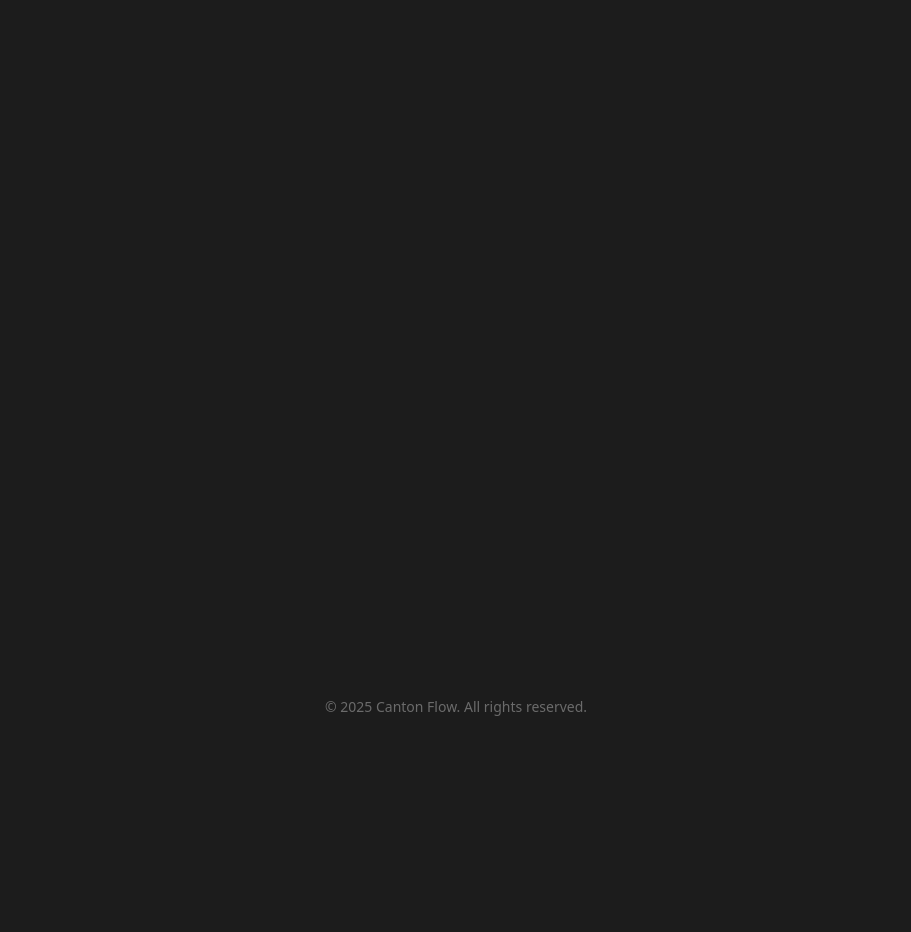
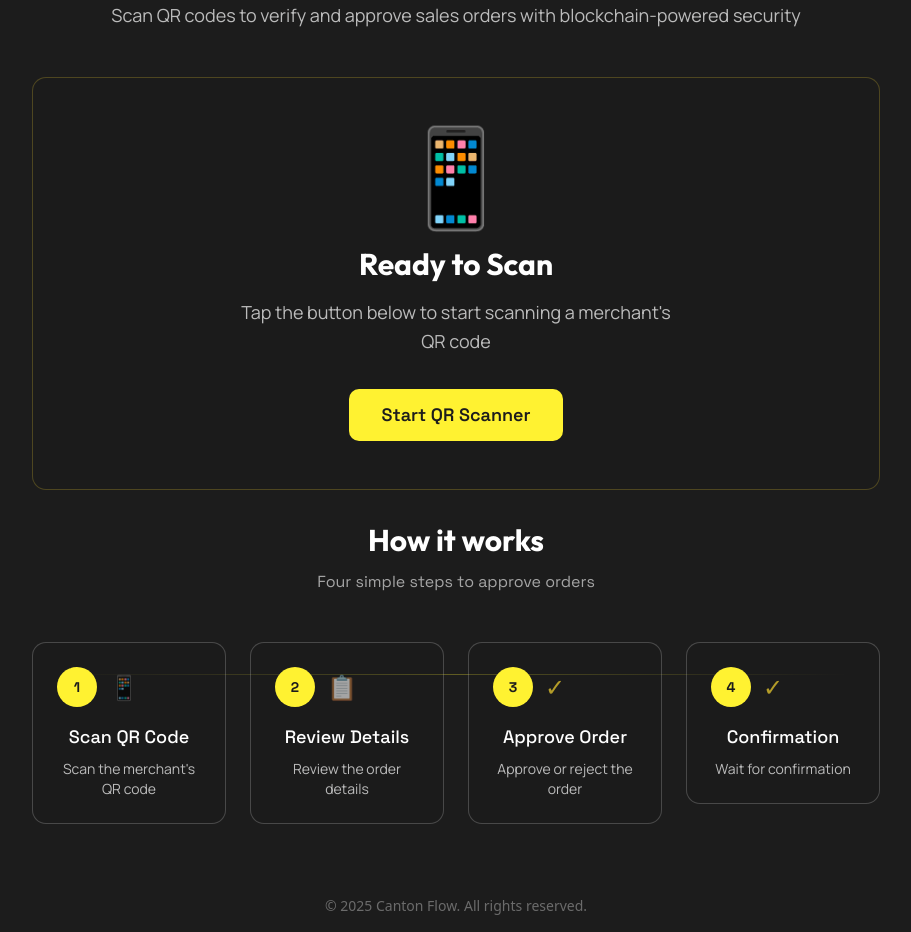
Before and after one commit to pranavcpawar/canton-flow, a Next.js app: page /consumer in a window 1280 px wide. Shown: the part 180-1112 px from the top of the page, without its empty margins (184-1095 px from the left). Before the commit the page ends 913 px from the top, so only its background shows below. Built offline with nearby package versions, Linux system fonts and the light colour scheme.

Commit message:
add consumer portal with QR

```diff
--- a/src/app/consumer/page.tsx
+++ b/src/app/consumer/page.tsx
@@ -1,7 +1,132 @@
+"use client";
+
+import { useState } from "react";
+
 export default function Consumer() {
+  const [isScanning, setIsScanning] = useState(false);
+
   return (
-    <main>
-      <h1>Welcome to the Consumer Page</h1>
-    </main>
+    <div className="w-full min-h-screen bg-background">
+      <div className="max-w-4xl mx-auto px-6 py-12">
+        {/* Header */}
+        <div className="mb-12 text-center animate-fade-in">
+          <h1 className="text-5xl font-bold text-foreground mb-4 font-outfit">Consumer Portal</h1>
+          <p className="text-foreground/70 text-lg font-manrope">
+            Scan QR codes to verify and approve sales orders with blockchain-powered security
+          </p>
+        </div>
+
+        <div className="grid lg:grid-cols-1 gap-8">
+          {!isScanning && (
+            <div className="text-center animate-fade-in" style={{ animationDelay: "0.1s" }}>
+              <div className="p-12 rounded-xl border border-primary/20 bg-background/5 mb-8">
+                <div className="text-8xl mb-6">📱</div>
+                <h2 className="text-3xl font-bold mb-4 text-foreground font-outfit">
+                  Ready to Scan
+                </h2>
+                <p className="text-foreground/70 mb-8 text-lg leading-relaxed max-w-md mx-auto font-manrope">
+                  Tap the button below to start scanning a merchant&apos;s QR code
+                </p>
+                <button
+                  onClick={() => setIsScanning(true)}
+                  className="px-8 py-3 rounded-lg bg-primary text-background font-semibold transition-all duration-300 hover:scale-[1.02] hover:shadow-lg hover:shadow-primary/20 active:scale-[0.98] hover:brightness-110 font-space-grotesk text-lg"
+                >
+                  Start QR Scanner
+                </button>
+              </div>
+
+              <div className="animate-fade-in" style={{ animationDelay: "0.2s" }}>
+                <div className="text-center mb-12">
+                  <h3 className="text-3xl font-bold text-foreground mb-3 font-outfit">
+                    How it works
+                  </h3>
+                  <p className="text-foreground/60 font-space-grotesk">
+                    Four simple steps to approve orders
+                  </p>
+                </div>
+
+                <div className="relative">
+                  {/* Connection Line */}
+                  <div className="absolute top-8 left-8 right-8 h-px bg-gradient-to-r from-transparent via-primary/30 to-transparent hidden md:block" />
+
+                  <div className="grid md:grid-cols-2 lg:grid-cols-4 gap-6">
+                    {[
+                      {
+                        step: 1,
+                        title: "Scan QR Code",
+                        description: "Scan the merchant's QR code",
+                        icon: "📱",
+                      },
+                      {
+                        step: 2,
+                        title: "Review Details",
+                        description: "Review the order details",
+                        icon: "📋",
+                      },
+                      {
+                        step: 3,
+                        title: "Approve Order",
+                        description: "Approve or reject the order",
+                        icon: "✓",
+                      },
+                      {
+                        step: 4,
+                        title: "Confirmation",
+                        description: "Wait for confirmation",
+                        icon: "✓",
+                      },
+                    ].map((workflow, i) => (
+                      <div
+                        key={i}
+                        className="group relative animate-fade-in"
+                        style={{ animationDelay: `${i * 0.1 + 0.3}s` }}
+                      >
+                        <div className="relative p-6 rounded-xl border border-foreground/20 bg-background/20 hover:border-primary/50 hover:bg-primary/5 transition-all duration-300 hover:scale-[1.02] hover:shadow-lg hover:shadow-primary/10">
+                          {/* Step Number */}
+                          <div className="flex items-center gap-3 mb-4">
+                            <div className="flex items-center justify-center w-10 h-10 rounded-full bg-primary text-background text-sm font-space-grotesk font-bold">
+                              {workflow.step}
+                            </div>
+                            <div className="text-2xl text-primary/60">{workflow.icon}</div>
+                          </div>
+
+                          {/* Content */}
+                          <h3 className="text-lg font-medium mb-2 text-foreground font-space-grotesk">
+                            {workflow.title}
+                          </h3>
+                          <p className="text-sm text-foreground/70 font-manrope">
+                            {workflow.description}
+                          </p>
+                        </div>
+                      </div>
+                    ))}
+                  </div>
+                </div>
+              </div>
+            </div>
+          )}
+
+          {isScanning && (
+            <div className="text-center animate-fade-in">
+              <div className="p-12 rounded-xl border border-primary/20 bg-background/5">
+                <div className="text-6xl mb-6">📷</div>
+                <h2 className="text-2xl font-bold mb-4 text-foreground font-outfit">
+                  Scanning Mode
+                </h2>
+                <p className="text-foreground/70 mb-8 font-manrope">
+                  Point your camera at the QR code
+                </p>
+                <button
+                  onClick={() => setIsScanning(false)}
+                  className="px-6 py-2 rounded-lg border border-foreground/20 bg-background text-foreground font-semibold transition-all duration-300 hover:border-primary/40 hover:bg-primary/5 font-space-grotesk"
+                >
+                  Cancel
+                </button>
+              </div>
+            </div>
+          )}
+        </div>
+      </div>
+    </div>
   );
 }
```
